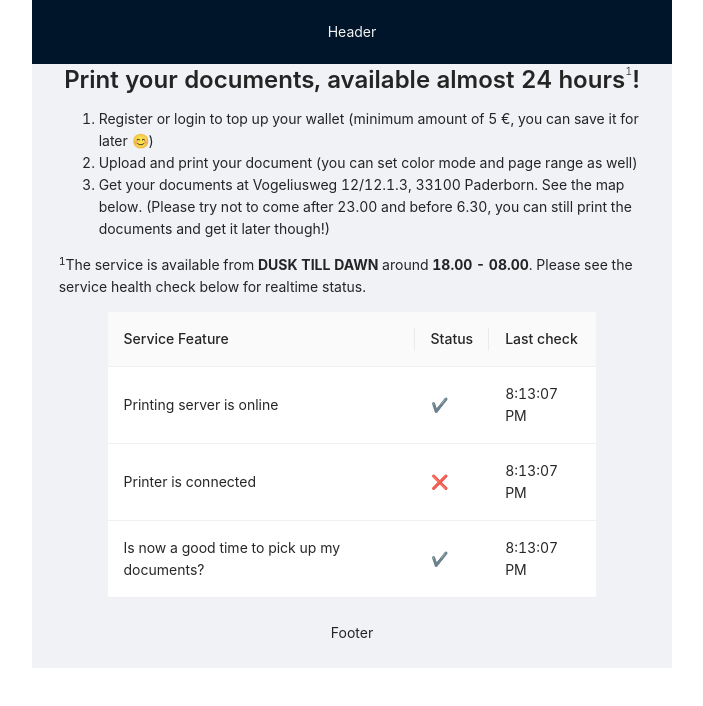
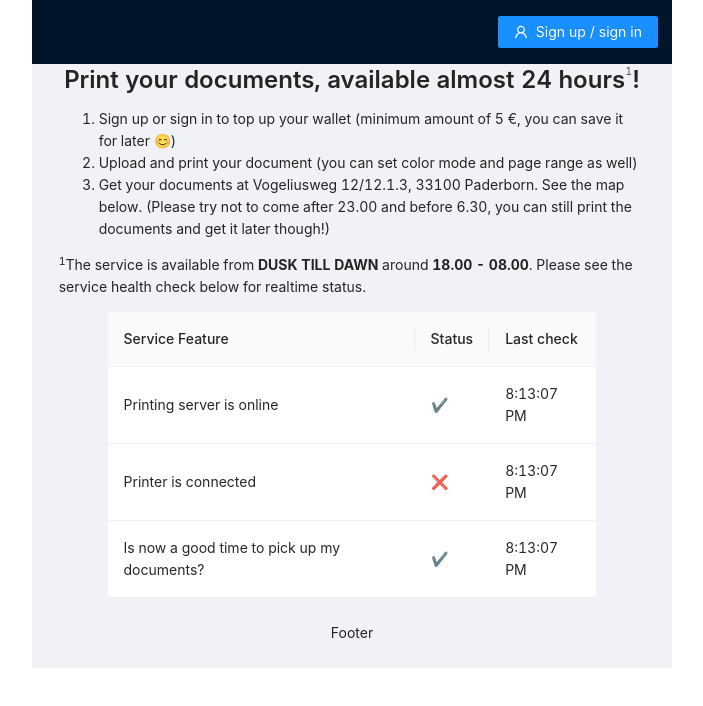
Before and after one commit to kohpai/the-prince-webapp, a React (Create React App) app: page / in a window 1280 px wide. Shown: the top 706 px of the page, without its empty margins (288-991 px from the left). Built offline with nearby package versions, Linux system fonts and the light colour scheme.

Commit message:
✨ login button

```diff
--- a/src/App.tsx
+++ b/src/App.tsx
@@ -1,5 +1,7 @@
 import React from "react";
 import { Layout, Typography, Row, Col, Table } from "antd";
+
+import { AuthUI } from "./AuthUI";
 
 // import logo from "./logo.svg";
 import "./App.css";
@@ -64,8 +66,14 @@ function App() {
         <Col md={6} />
         <Col md={12}>
           <Layout>
-            <Header>
-              <span style={{ color: "whitesmoke" }}>Header</span>
+            <Header style={{ padding: "0 1em" }}>
+              <Row>
+                <Col style={{ textAlign: "left" }} span={12}>
+                </Col>
+                <Col style={{ textAlign: "right" }} span={12}>
+                  <AuthUI />
+                </Col>
+              </Row>
             </Header>
             <Content>
               <Row>
@@ -81,8 +89,8 @@ function App() {
                   </Title>
                   <ol style={{ textAlign: "left" }}>
                     <li>
-                      Register or login to top up your wallet (minimum amount of
-                      5 €, you can save it for later{" "}
+                      Sign up or sign in to top up your wallet (minimum amount
+                      of 5 €, you can save it for later{" "}
                       <span role="img" aria-label="smiley-face">
                         😊
                       </span>
--- /dev/null
+++ b/src/AuthUI.tsx
@@ -0,0 +1,47 @@
+import React, { useState } from "react";
+import StyledFirebaseAuth from "react-firebaseui/StyledFirebaseAuth";
+import { Modal, Button } from "antd";
+import { UserOutlined } from "@ant-design/icons";
+
+import firebase from "./firebase";
+
+export const AuthUI = () => {
+  const [modalVisibility, setVisibility] = useState(false);
+  return (
+    <>
+      <Button
+        type="primary"
+        onClick={() => {
+          setVisibility(true);
+        }}
+      >
+        <UserOutlined /> Sign up / sign in
+      </Button>
+      <Modal
+        title="Sign up / sign in"
+        visible={modalVisibility}
+        onOk={(_) => {
+          setVisibility(false);
+        }}
+        onCancel={(_) => {
+          setVisibility(false);
+        }}
+        okButtonProps={{ hidden: true }}
+      >
+        <StyledFirebaseAuth
+          uiConfig={{
+            signInFlow: "popup",
+            signInSuccessUrl: "/signedIn",
+            signInOptions: [
+              firebase.auth.GoogleAuthProvider.PROVIDER_ID,
+              firebase.auth.FacebookAuthProvider.PROVIDER_ID,
+              firebase.auth.GithubAuthProvider.PROVIDER_ID,
+              firebase.auth.EmailAuthProvider.PROVIDER_ID,
+            ],
+          }}
+          firebaseAuth={firebase.auth()}
+        />
+      </Modal>
+    </>
+  );
+};
--- /dev/null
+++ b/src/firebase.ts
@@ -0,0 +1,19 @@
+import firebase from "firebase/app";
+import "firebase/analytics";
+import "firebase/auth";
+
+const firebaseConfig = {
+  apiKey: "AIzaSyCK3BPDyjnfM1EWT3PuAYB0IW_5YDX5iZA",
+  authDomain: "the-prince-98130.firebaseapp.com",
+  databaseURL: "https://the-prince-98130.firebaseio.com",
+  projectId: "the-prince-98130",
+  storageBucket: "the-prince-98130.appspot.com",
+  messagingSenderId: "256854549648",
+  appId: "1:256854549648:web:3acb0dec1d55e74f0ae415",
+  measurementId: "G-6L2PE7J093",
+};
+
+firebase.initializeApp(firebaseConfig);
+firebase.analytics();
+
+export default firebase;
```
